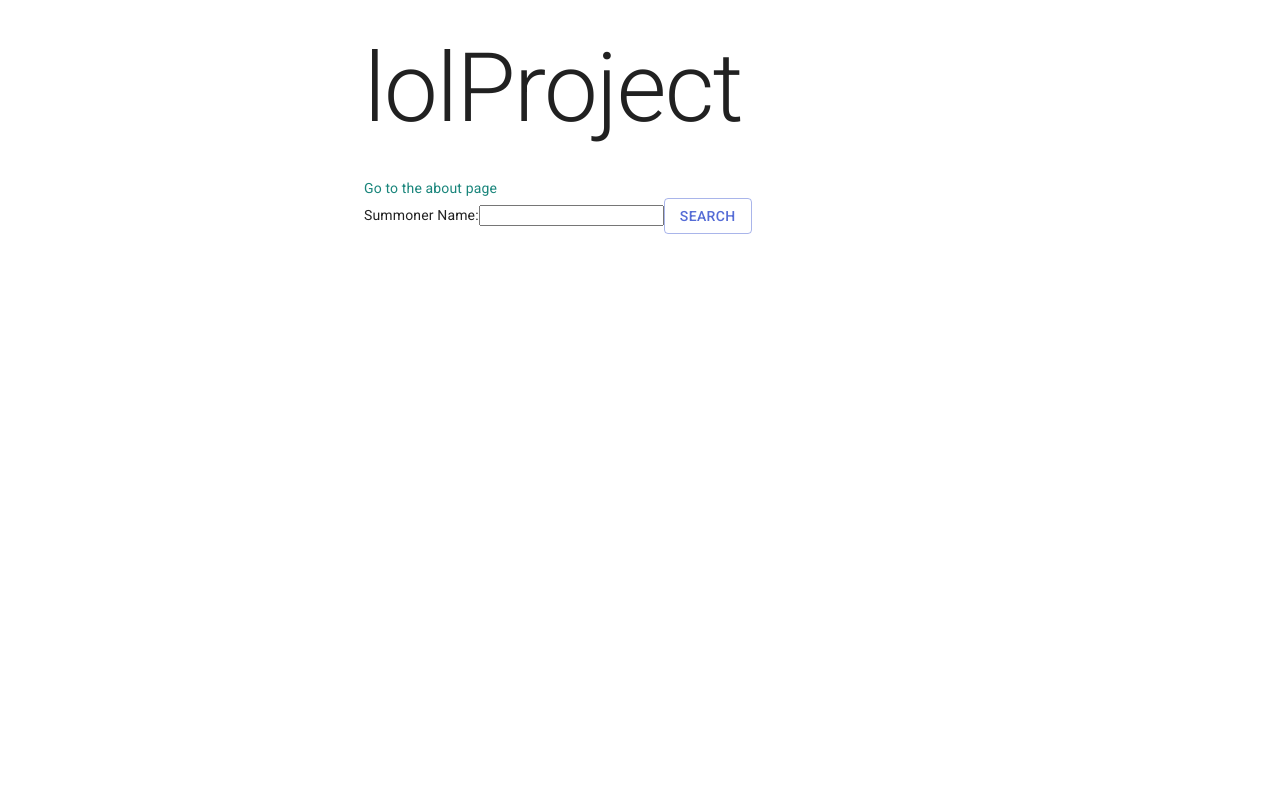
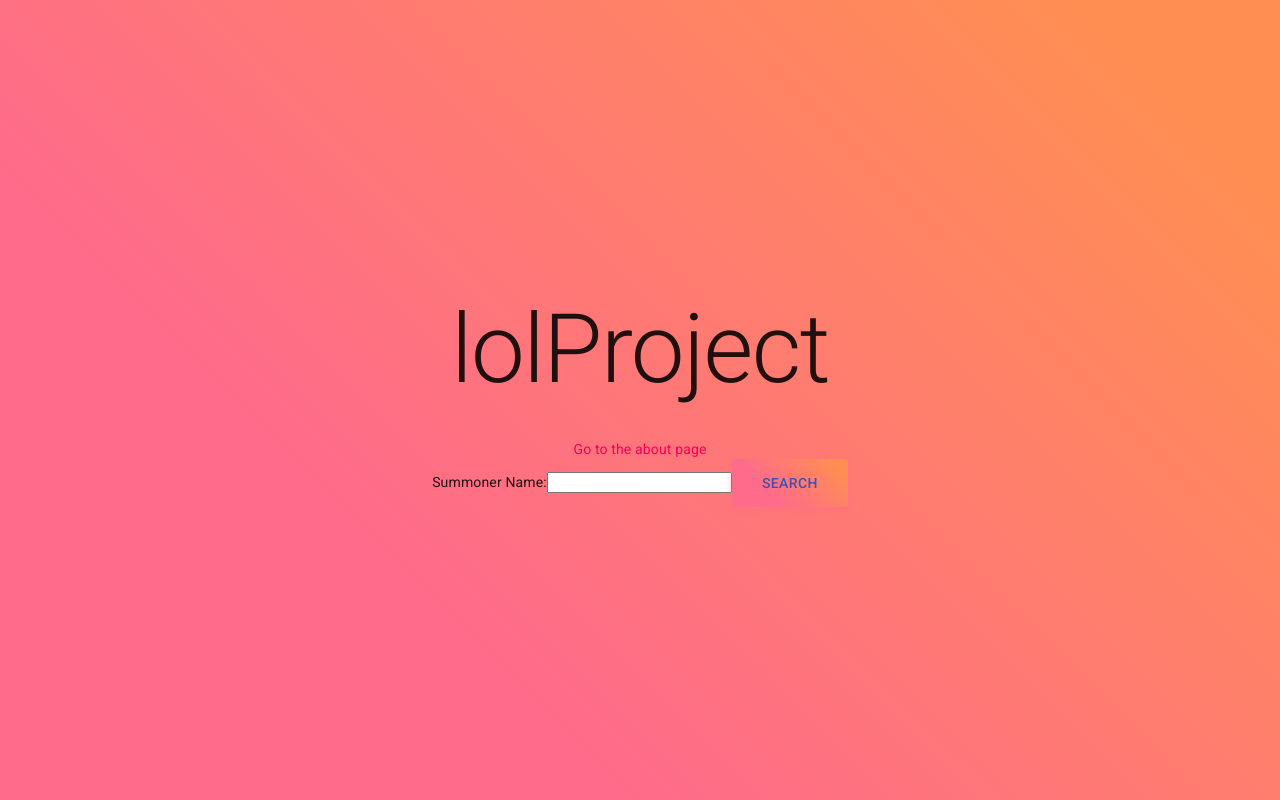
Before and after one commit to jarrodwatts/lolProject, a Next.js app: page / in a window 1280 px wide. Built offline with nearby package versions, Linux system fonts and the light colour scheme.

Commit message:
CENTER YOU FUCKING CUNT

```diff
--- a/pages/index.js
+++ b/pages/index.js
@@ -1,7 +1,8 @@
 import React, { Component } from 'react';
+import { MuiThemeProvider } from '@material-ui/core/styles';
 import Link from '../src/Link';
-import { makeStyles } from '@material-ui/core/styles';
-import { Container, Typography, Box, MuiLink, Button, TextField } from '@material-ui/core';
+import theme from '../src/theme';
+import { Container, Typography, Box, MuiLink, Button, TextField, Grid } from '@material-ui/core';
 
 const PostLink = props => (
   <Link href="/summoner/[id]" as={`/summoner/${props.id}`}>
@@ -31,8 +32,16 @@ export default class Index extends React.Component {
 
   render() {
     return (
-      <Container maxWidth="sm" >
-        <Box my={4}>
+      <MuiThemeProvider theme={theme}>
+
+        <Grid
+          container
+          spacing={0}
+          direction="column"
+          alignItems="center"
+          justify="center"
+          style={{ minHeight: '100vh' }}
+        >
 
           <Typography variant="h1" component="h1" gutterBottom>
             lolProject
@@ -42,16 +51,19 @@ export default class Index extends React.Component {
             Go to the about page
           </Link>
 
+          <Box>
             <form >
               <label>Summoner Name:</label>
               <input type="text" value={this.state.value} onChange={this.handleChange} />
-            <Button variant="outlined" color="primary">
+              <Button>
                 <PostLink id={this.state.value} />
               </Button>
             </form>
+          </Box>
 
-        </Box>
-      </Container>
+        </Grid>
+      </MuiThemeProvider>
+
     );
   }
 }
--- a/src/theme.js
+++ b/src/theme.js
@@ -1,22 +1,31 @@
 import { createMuiTheme } from '@material-ui/core/styles';
-import { red } from '@material-ui/core/colors';
 
 // Create a theme instance.
 const theme = createMuiTheme({
-  palette: {
-    primary: {
-      main: '#556cd6',
+  overrides: {
+    // Name of the component ⚛️ / style sheet
+    MuiButton: {
+      // Name of the rule
+      text: {
+        // Some CSS
+        background: 'linear-gradient(45deg, #FE6B8B 30%, #FF8E53 90%)',
+        borderRadius: 3,
+        border: 0,
+        color: 'white',
+        height: 48,
+        padding: '0 30px',
+        boxShadow: '0 3px 5px 2px rgba(255, 105, 135, .3)',
+      },
     },
-    secondary: {
-      main: '#19857b',
-    },
-    error: {
-      main: red.A400,
-    },
-    background: {
-      default: '#fff',
-    },
+
+    MuiGrid: {
+      container: {
+        background: 'linear-gradient(45deg, #FE6B8B 30%, #FF8E53 90%)',
+      }
+    }
+
   },
+  typography: { useNextVariants: true },
 });
 
 export default theme;
```
Also changed, not shown: pages/about.js (+5 -13 lines), colors.txt (added). Lines whose indentation alone changed are shown as unchanged.
